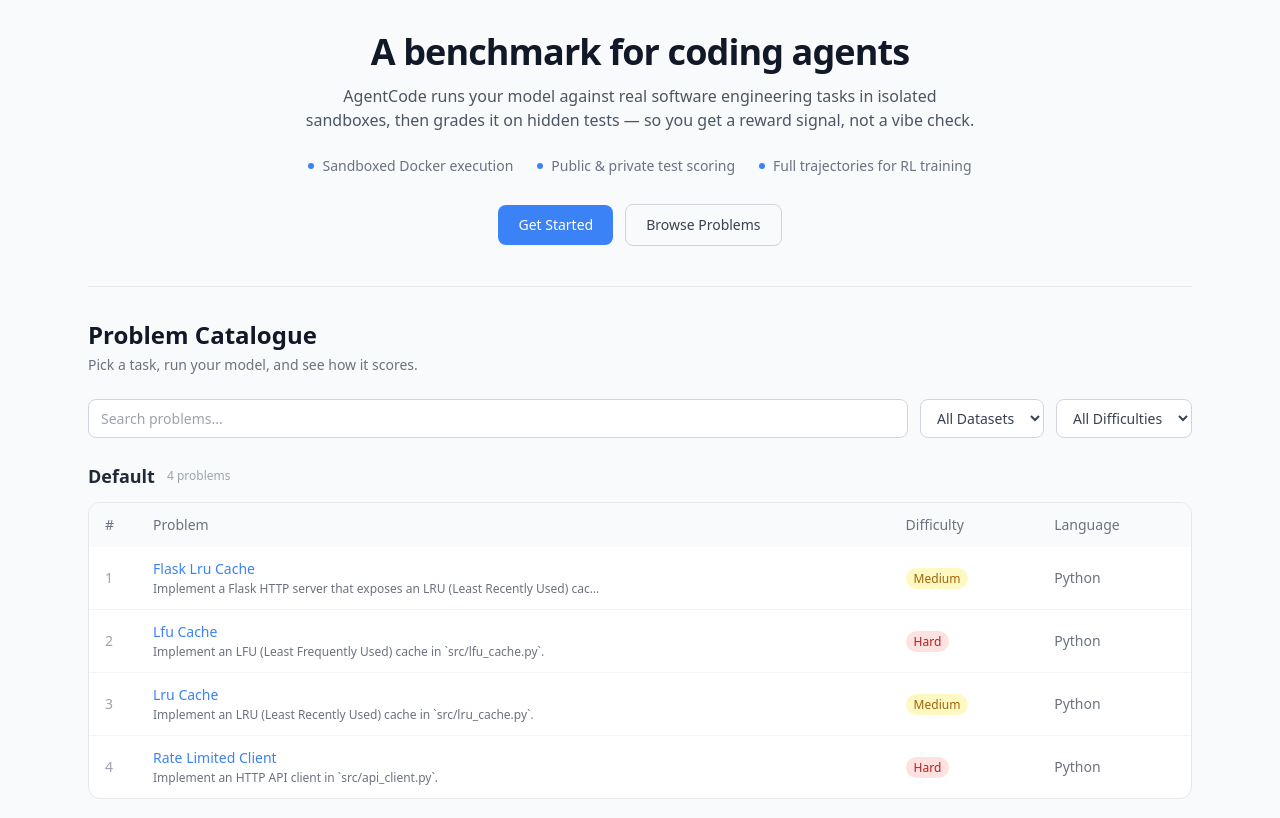
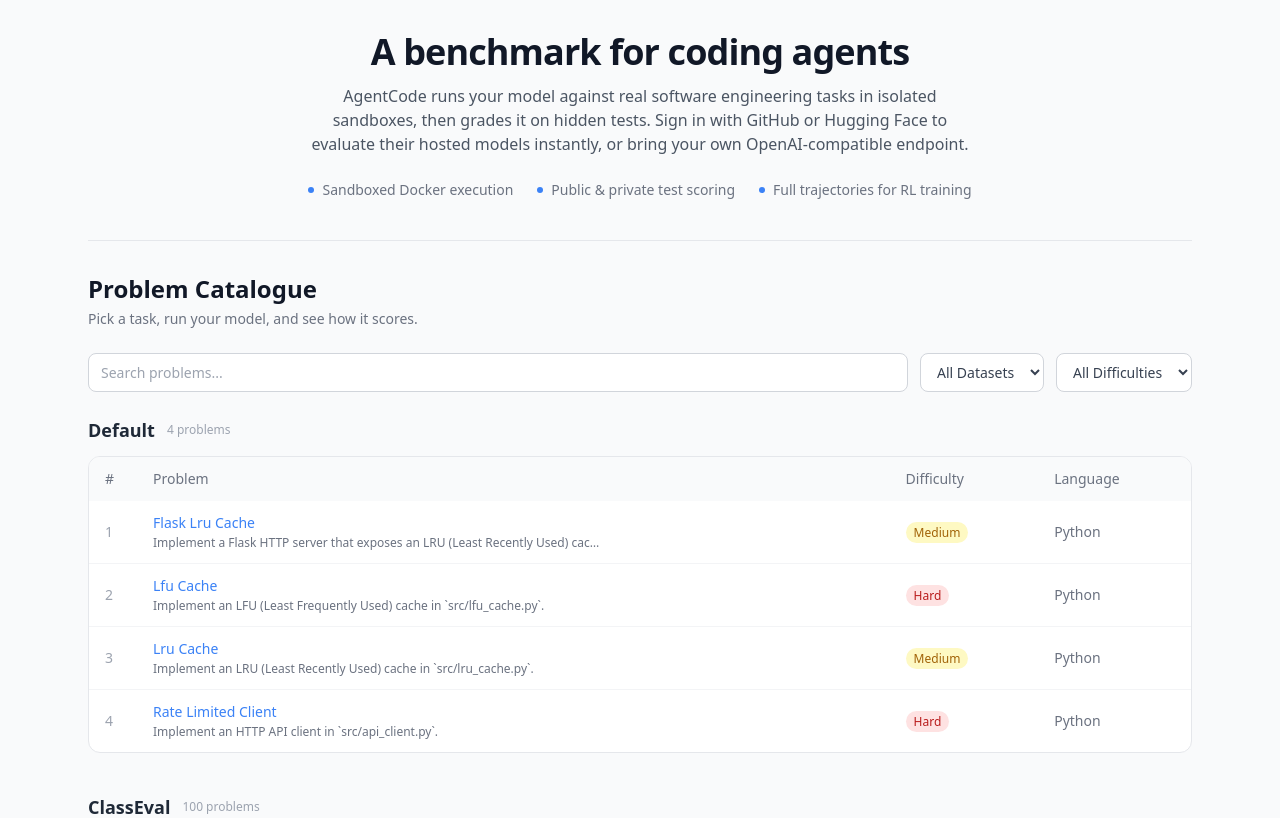
Before and after one commit to Panda0Monium/agentCode, a Django app: page / in a window 1280 px wide. Shown: the part 57-875 px from the top of the page. Run offline with Django 5.2, Linux system fonts and the light colour scheme; some libraries are stand-ins or nearby versions.

Commit message:
Mention model provider support in homepage tagline
Replace the closing clause of the hero subline with the three ways to
connect a model: GitHub Models, Hugging Face Inference, or a custom
OpenAI-compatible endpoint for natively registered users. Drop the two
hero CTAs and the now-unused catalogue anchor.

Also declare whitenoise in webserver/requirements.txt. It has been
referenced by settings.py since 9d0c172 but was never added as a
dependency, so a recreated venv would fail to import the middleware.

```diff
--- a/webserver/problems/templates/problems/home.html
+++ b/webserver/problems/templates/problems/home.html
@@ -9,7 +9,8 @@
   </h1>
   <p class="mt-3 max-w-2xl mx-auto text-base text-gray-600 dark:text-gray-400">
     AgentCode runs your model against real software engineering tasks in isolated
-    sandboxes, then grades it on hidden tests &mdash; so you get a reward signal, not a vibe check.
+    sandboxes, then grades it on hidden tests. Sign in with GitHub or Hugging Face to
+    evaluate their hosted models instantly, or bring your own OpenAI-compatible endpoint.
   </p>
 
   <div class="mt-6 flex flex-wrap items-center justify-center gap-6 text-sm text-gray-500 dark:text-gray-400">
@@ -26,21 +27,9 @@
       Full trajectories for RL training
     </span>
   </div>
-
-  {% if not user.is_authenticated %}
-  <div class="mt-7 flex flex-wrap items-center justify-center gap-3">
-    <a href="{% url 'account_signup' %}"
-       class="px-5 py-2.5 rounded-lg bg-blue-600 text-white text-sm font-medium
-              hover:bg-blue-700 transition-colors">Get Started</a>
-    <a href="#catalogue"
-       class="px-5 py-2.5 rounded-lg border border-gray-300 text-sm font-medium text-gray-700
-              hover:bg-gray-100 transition-colors
-              dark:border-gray-700 dark:text-gray-300 dark:hover:bg-gray-800">Browse Problems</a>
-  </div>
-  {% endif %}
 </section>
 
-<div id="catalogue" class="mb-6 pt-2 border-t border-gray-200 dark:border-gray-800">
+<div class="mb-6 pt-2 border-t border-gray-200 dark:border-gray-800">
   <h2 class="text-2xl font-bold text-gray-900 dark:text-white mt-6">Problem Catalogue</h2>
   <p class="text-sm text-gray-500 dark:text-gray-400 mt-1">
     Pick a task, run your model, and see how it scores.
--- a/webserver/requirements.txt
+++ b/webserver/requirements.txt
@@ -5,3 +5,4 @@ pyyaml>=6.0
 django-allauth[socialaccount]>=65.0
 django-q2>=1.6
 python-dotenv>=1.0.0
+whitenoise>=6.0
```
